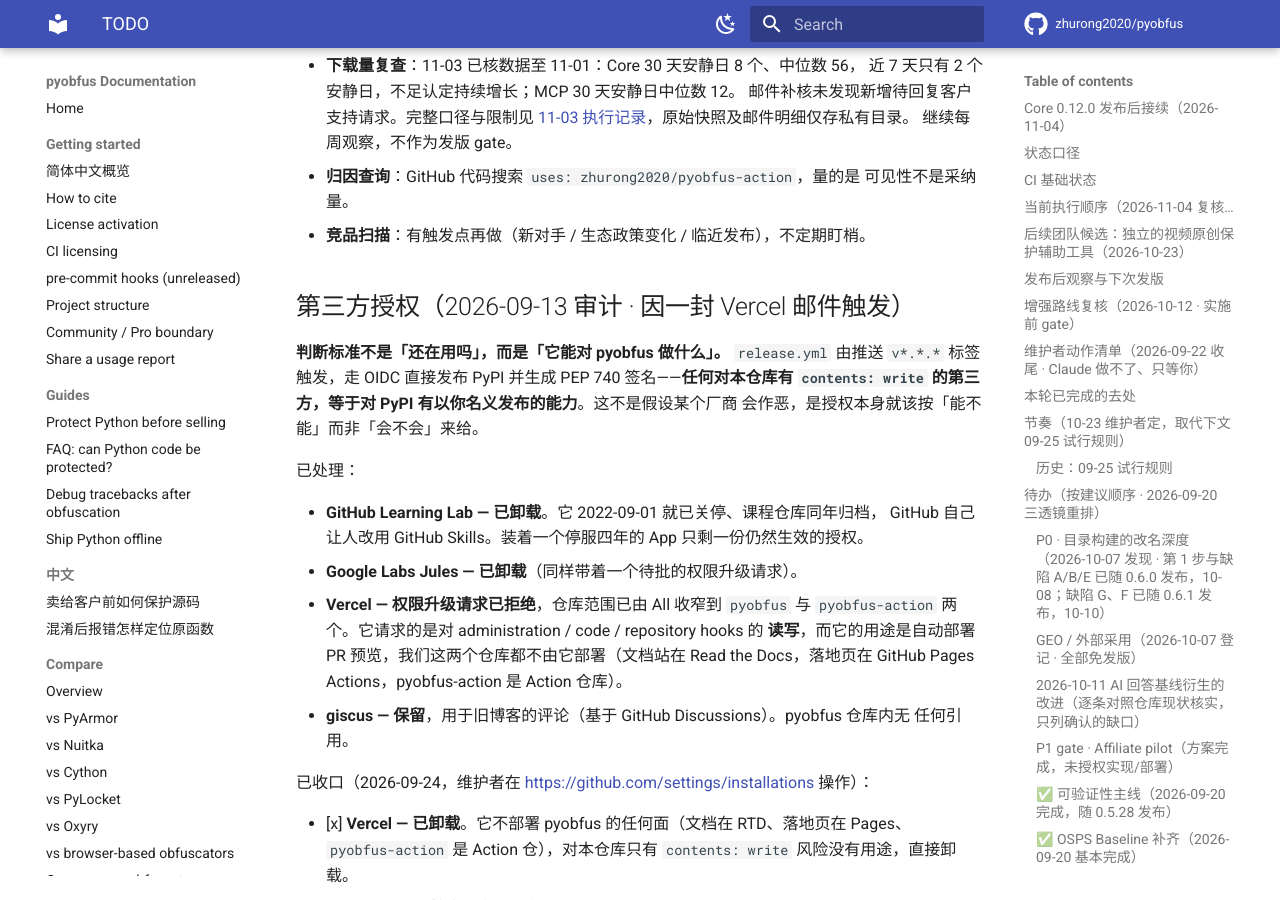
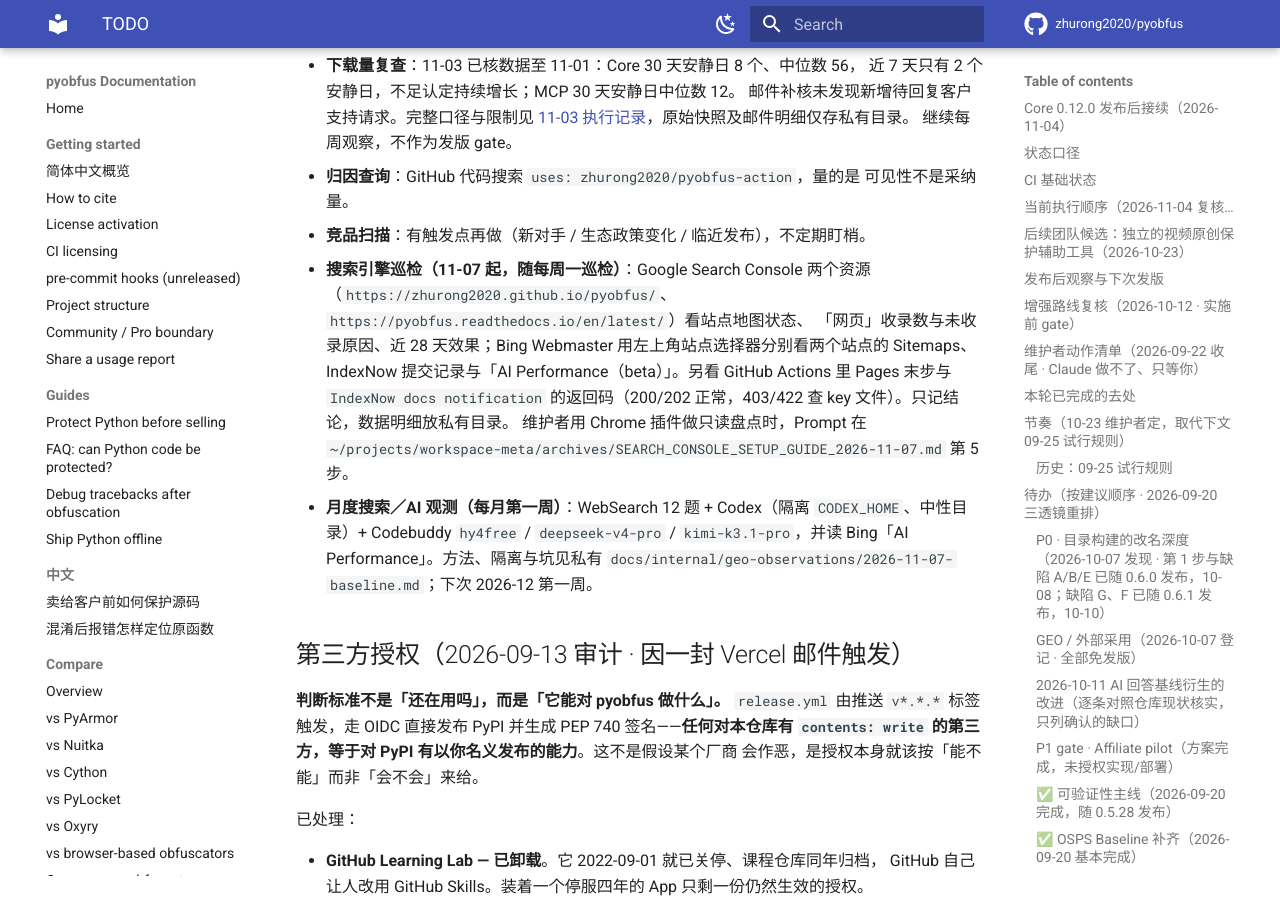
Before and after one commit to zhurong2020/pyobfus, an MkDocs documentation site: the page built from docs/TODO.md, in a window 1280 px wide and 900 px high, scrolled down 21365 px. Built offline with MkDocs 1.6.1 and Material for MkDocs 9.7.7, drawn with Linux system fonts in a browser that asks for light colours; comment, search, counter and statistics services are not loaded.

Commit message:
docs: add weekly search-engine checks and monthly AI observation to TODO (#201)
Co-authored-by: Claude Opus 5.5 <noreply@anthropic.com>

```diff
--- a/docs/TODO.md
+++ b/docs/TODO.md
@@ -600,6 +600,15 @@ Python 3.13 嵌入版）。这是 Pro 输出第一次真正交付到别人的机
 - **归因查询**：GitHub 代码搜索 `uses: zhurong2020/pyobfus-action`，量的是
   可见性不是采纳量。
 - **竞品扫描**：有触发点再做（新对手 / 生态政策变化 / 临近发布），不定期盯梢。
+- **搜索引擎巡检（11-07 起，随每周一巡检）**：Google Search Console 两个资源
+  （`https://zhurong2020.github.io/pyobfus/`、`https://pyobfus.readthedocs.io/en/latest/`）看站点地图状态、
+  「网页」收录数与未收录原因、近 28 天效果；Bing Webmaster 用左上角站点选择器分别看两个站点的 Sitemaps、
+  IndexNow 提交记录与「AI Performance（beta）」。另看 GitHub Actions 里 Pages 末步与 `IndexNow docs
+  notification` 的返回码（200/202 正常，403/422 查 key 文件）。只记结论，数据明细放私有目录。
+  维护者用 Chrome 插件做只读盘点时，Prompt 在 `~/projects/workspace-meta/archives/SEARCH_CONSOLE_SETUP_GUIDE_2026-11-07.md` 第 5 步。
+- **月度搜索／AI 观测（每月第一周）**：WebSearch 12 题 + Codex（隔离 `CODEX_HOME`、中性目录）+ Codebuddy
+  `hy4free` / `deepseek-v4-pro` / `kimi-k3.1-pro`，并读 Bing「AI Performance」。方法、隔离与坑见私有
+  `docs/internal/geo-observations/2026-11-07-baseline.md`；下次 2026-12 第一周。
 
 ## 第三方授权（2026-09-13 审计 · 因一封 Vercel 邮件触发）
 
```
Also changed, not shown: docs/DISTRIBUTION_CHANNELS.md (+1 -1 lines).
